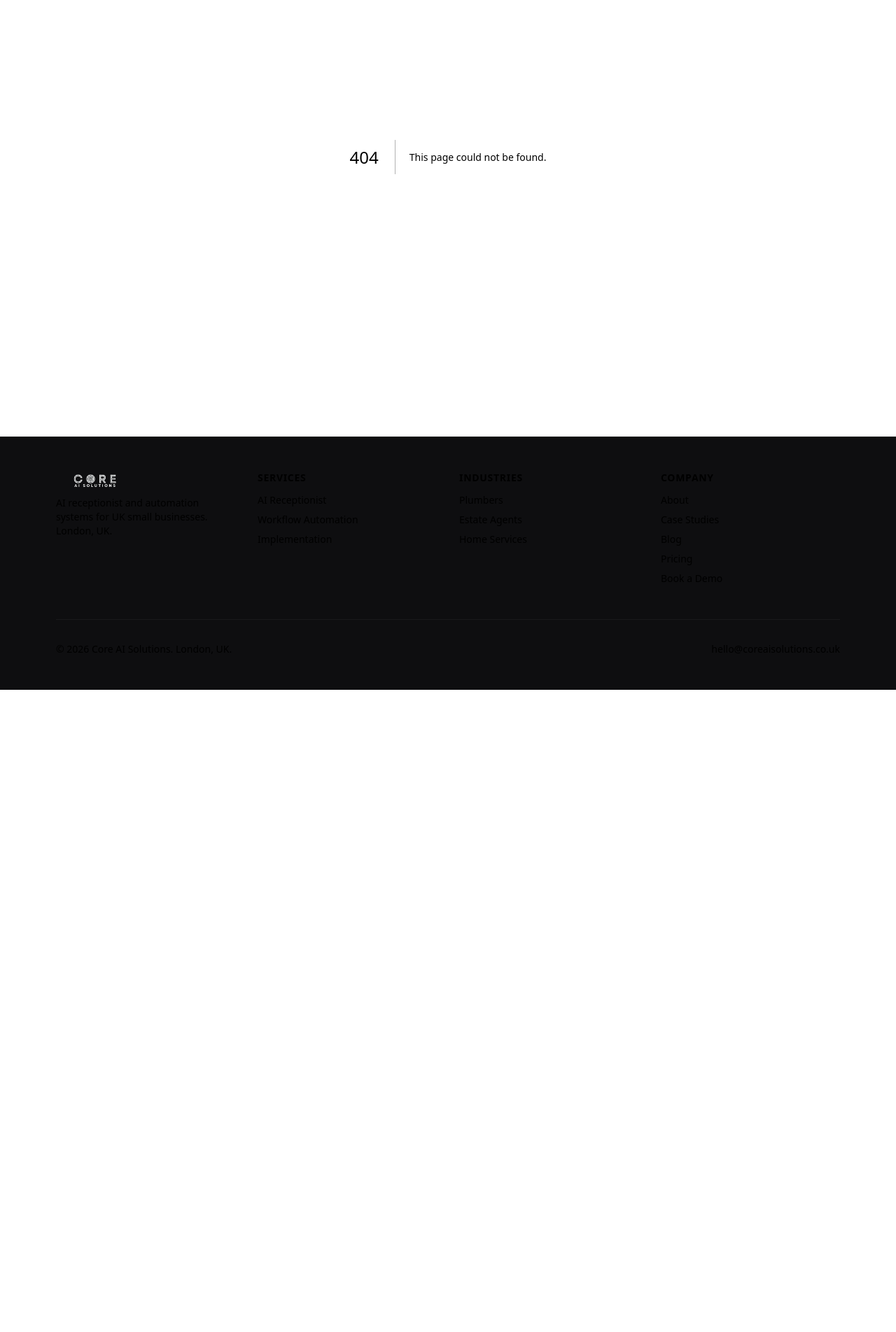
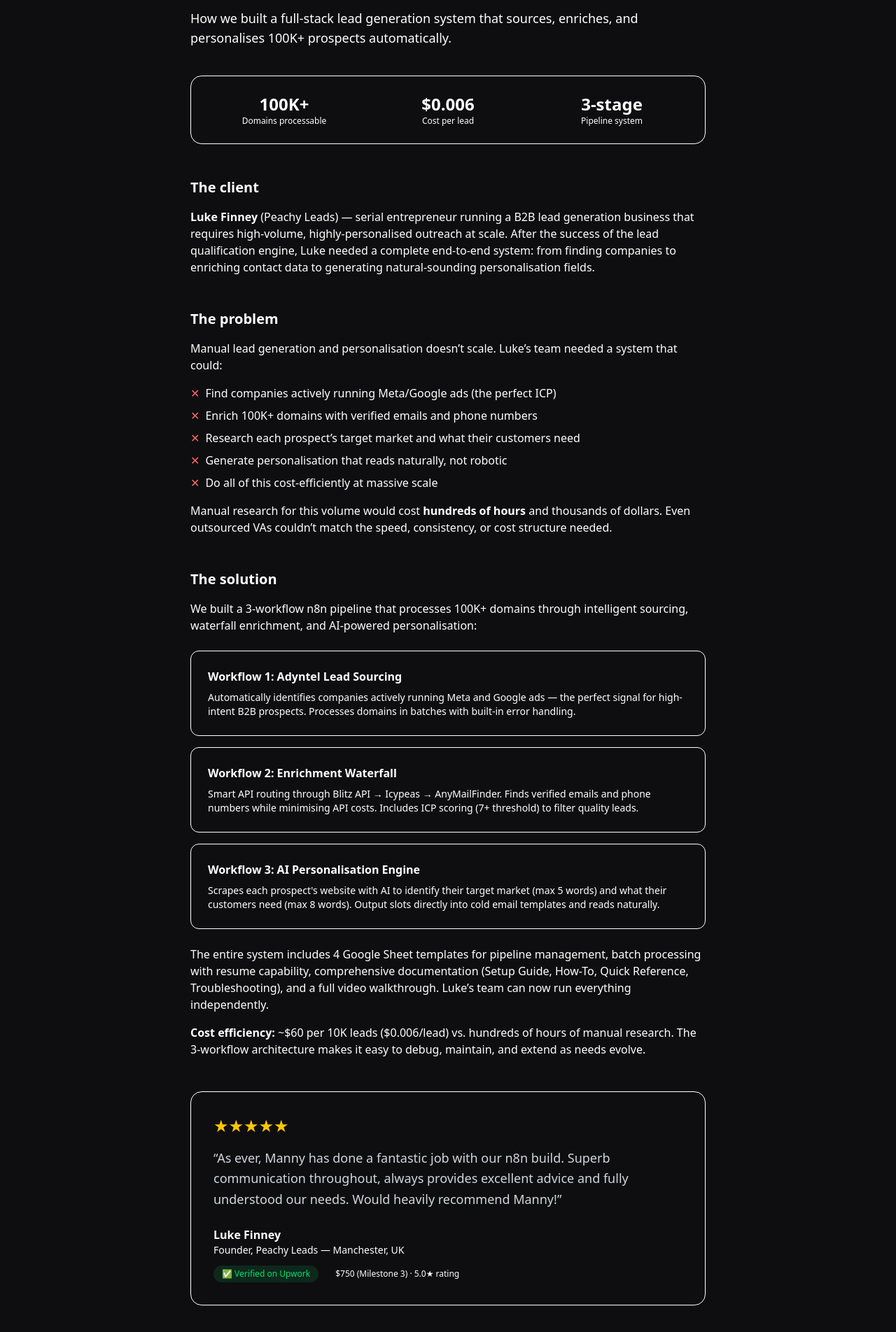
Before and after one commit to CoreAIManny/coreai-website, a Next.js app: page /case-studies/lead-gen-engine in a window 1280 px wide. Before the commit this address had no page. Shown: the part 176-2080 px from the top of the page at 70% size. Before the commit the page ends 1162 px from the top, so only its background shows below. Built offline with nearby package versions, Linux system fonts and the light colour scheme; a web font is replaced by a local one.

Commit message:
feat: add lead gen engine case study + Luke's latest 5-star review

```diff
--- /dev/null
+++ b/src/app/case-studies/lead-gen-engine/page.tsx
@@ -0,0 +1,172 @@
+import type { Metadata } from "next";
+import { CTA } from "@/components/CTA";
+
+export const metadata: Metadata = {
+  title: "Case Study: Luke Finney — Lead Generation & Personalisation Engine",
+  description:
+    "How we built a 3-workflow pipeline that processes 100K+ domains, enriches leads through a waterfall API system, and generates natural AI personalisation at $0.006/lead.",
+};
+
+export default function LeadGenEngine() {
+  return (
+    <>
+      <section className="mx-auto max-w-3xl px-4 pb-20 pt-24">
+        <p className="text-sm font-medium uppercase tracking-wider text-[--color-accent]">
+          Case Study
+        </p>
+        <h1 className="mt-4 text-3xl font-bold tracking-tight sm:text-4xl">
+          Lead Generation & Personalisation Engine
+        </h1>
+        <p className="mt-4 text-lg text-[--color-muted]">
+          How we built a full-stack lead generation system that sources,
+          enriches, and personalises 100K+ prospects automatically.
+        </p>
+
+        {/* Results bar */}
+        <div className="mt-10 grid grid-cols-3 gap-4 rounded-2xl border border-[--color-border] bg-[--color-surface] p-6 text-center">
+          <div>
+            <p className="text-2xl font-bold">100K+</p>
+            <p className="text-xs text-[--color-muted]">Domains processable</p>
+          </div>
+          <div>
+            <p className="text-2xl font-bold">$0.006</p>
+            <p className="text-xs text-[--color-muted]">Cost per lead</p>
+          </div>
+          <div>
+            <p className="text-2xl font-bold">3-stage</p>
+            <p className="text-xs text-[--color-muted]">Pipeline system</p>
+          </div>
+        </div>
+
+        {/* Client */}
+        <div className="mt-12">
+          <h2 className="text-xl font-bold">The client</h2>
+          <p className="mt-4 text-[--color-muted]">
+            <strong className="text-white">Luke Finney</strong> (Peachy Leads)
+            — serial entrepreneur running a B2B lead generation business that
+            requires high-volume, highly-personalised outreach at scale. After
+            the success of the lead qualification engine, Luke needed a complete
+            end-to-end system: from finding companies to enriching contact data
+            to generating natural-sounding personalisation fields.
+          </p>
+        </div>
+
+        {/* Problem */}
+        <div className="mt-12">
+          <h2 className="text-xl font-bold">The problem</h2>
+          <p className="mt-4 text-[--color-muted]">
+            Manual lead generation and personalisation doesn&rsquo;t scale.
+            Luke&rsquo;s team needed a system that could:
+          </p>
+          <ul className="mt-4 space-y-2 text-[--color-muted]">
+            <li className="flex gap-2">
+              <span className="text-red-400">✕</span> Find companies actively
+              running Meta/Google ads (the perfect ICP)
+            </li>
+            <li className="flex gap-2">
+              <span className="text-red-400">✕</span> Enrich 100K+ domains with
+              verified emails and phone numbers
+            </li>
+            <li className="flex gap-2">
+              <span className="text-red-400">✕</span> Research each
+              prospect&rsquo;s target market and what their customers need
+            </li>
+            <li className="flex gap-2">
+              <span className="text-red-400">✕</span> Generate personalisation
+              that reads naturally, not robotic
+            </li>
+            <li className="flex gap-2">
+              <span className="text-red-400">✕</span> Do all of this
+              cost-efficiently at massive scale
+            </li>
+          </ul>
+          <p className="mt-4 text-[--color-muted]">
+            Manual research for this volume would cost{" "}
+            <strong className="text-white">hundreds of hours</strong> and
+            thousands of dollars. Even outsourced VAs couldn&rsquo;t match the
+            speed, consistency, or cost structure needed.
+          </p>
+        </div>
+
+        {/* Solution */}
+        <div className="mt-12">
+          <h2 className="text-xl font-bold">The solution</h2>
+          <p className="mt-4 text-[--color-muted]">
+            We built a 3-workflow n8n pipeline that processes 100K+ domains
+            through intelligent sourcing, waterfall enrichment, and AI-powered
+            personalisation:
+          </p>
+          <div className="mt-6 space-y-4">
+            {[
+              {
+                title: "Workflow 1: Adyntel Lead Sourcing",
+                desc: "Automatically identifies companies actively running Meta and Google ads — the perfect signal for high-intent B2B prospects. Processes domains in batches with built-in error handling.",
+              },
+              {
+                title: "Workflow 2: Enrichment Waterfall",
+                desc: "Smart API routing through Blitz API → Icypeas → AnyMailFinder. Finds verified emails and phone numbers while minimising API costs. Includes ICP scoring (7+ threshold) to filter quality leads.",
+              },
+              {
+                title: "Workflow 3: AI Personalisation Engine",
+                desc: "Scrapes each prospect's website with AI to identify their target market (max 5 words) and what their customers need (max 8 words). Output slots directly into cold email templates and reads naturally.",
+              },
+            ].map((stage, i) => (
+              <div
+                key={i}
+                className="rounded-xl border border-[--color-border] bg-[--color-surface] p-6"
+              >
+                <h3 className="font-semibold">{stage.title}</h3>
+                <p className="mt-2 text-sm text-[--color-muted]">
+                  {stage.desc}
+                </p>
+              </div>
+            ))}
+          </div>
+          <p className="mt-6 text-[--color-muted]">
+            The entire system includes 4 Google Sheet templates for pipeline
+            management, batch processing with resume capability, comprehensive
+            documentation (Setup Guide, How-To, Quick Reference,
+            Troubleshooting), and a full video walkthrough. Luke&rsquo;s team
+            can now run everything independently.
+          </p>
+          <p className="mt-4 text-[--color-muted]">
+            <strong className="text-white">Cost efficiency:</strong> ~$60 per
+            10K leads ($0.006/lead) vs. hundreds of hours of manual research.
+            The 3-workflow architecture makes it easy to debug, maintain, and
+            extend as needs evolve.
+          </p>
+        </div>
+
+        {/* Testimonial */}
+        <div className="mt-12 rounded-2xl border border-[--color-border] bg-[--color-surface] p-8">
+          <div className="text-2xl text-yellow-400">★★★★★</div>
+          <blockquote className="mt-4 text-lg leading-relaxed text-gray-300">
+            &ldquo;As ever, Manny has done a fantastic job with our n8n build.
+            Superb communication throughout, always provides excellent advice
+            and fully understood our needs. Would heavily recommend
+            Manny!&rdquo;
+          </blockquote>
+          <div className="mt-6">
+            <p className="font-semibold">Luke Finney</p>
+            <p className="text-sm text-[--color-muted]">
+              Founder, Peachy Leads — Manchester, UK
+            </p>
+          </div>
+          <div className="mt-3 flex flex-wrap gap-3">
+            <span className="rounded-full bg-green-900/40 px-3 py-1 text-xs text-green-400">
+              ✅ Verified on Upwork
+            </span>
+            <span className="rounded-full bg-[--color-surface-light] px-3 py-1 text-xs text-[--color-muted]">
+              $750 (Milestone 3) · 5.0★ rating
+            </span>
+          </div>
+        </div>
+      </section>
+
+      <CTA
+        headline="Want the same for your business?"
+        sub="Whether you're qualifying leads, handling calls, or automating workflows — we build AI systems that pay for themselves in month one."
+      />
+    </>
+  );
+}
--- a/src/app/case-studies/page.tsx
+++ b/src/app/case-studies/page.tsx
@@ -22,7 +22,40 @@
           </p>
         </div>
 
-        <div className="mx-auto mt-16 max-w-3xl">
+        <div className="mx-auto mt-16 max-w-3xl space-y-8">
+          {/* Latest case study - Lead Gen Engine */}
+          <Link
+            href="/case-studies/lead-gen-engine"
+            className="group block rounded-2xl border border-[--color-border] bg-[--color-surface] p-8 transition hover:border-[--color-accent]/50"
+          >
+            <div className="text-2xl text-yellow-400">★★★★★</div>
+            <h2 className="mt-4 text-xl font-bold group-hover:text-[--color-accent]">
+              Lead Generation & Personalisation Engine
+            </h2>
+            <p className="mt-2 text-[--color-muted]">
+              Full-stack lead gen pipeline: 100K+ domains sourced, enriched via
+              waterfall APIs, and AI-personalised at $0.006/lead.
+            </p>
+            <div className="mt-4 flex flex-wrap gap-3">
+              <span className="rounded-full bg-[--color-surface-light] px-3 py-1 text-xs text-[--color-muted]">
+                n8n Automation
+              </span>
+              <span className="rounded-full bg-[--color-surface-light] px-3 py-1 text-xs text-[--color-muted]">
+                Lead Generation
+              </span>
+              <span className="rounded-full bg-[--color-surface-light] px-3 py-1 text-xs text-[--color-muted]">
+                AI Personalisation
+              </span>
+              <span className="rounded-full bg-[--color-surface-light] px-3 py-1 text-xs text-[--color-muted]">
+                Waterfall Enrichment
+              </span>
+            </div>
+            <p className="mt-4 text-sm text-[--color-accent]">
+              Read the full case study →
+            </p>
+          </Link>
+
+          {/* Original case study - Lead Qualification */}
           <Link
             href="/case-studies/luke-finney"
             className="group block rounded-2xl border border-[--color-border] bg-[--color-surface] p-8 transition hover:border-[--color-accent]/50"
```
